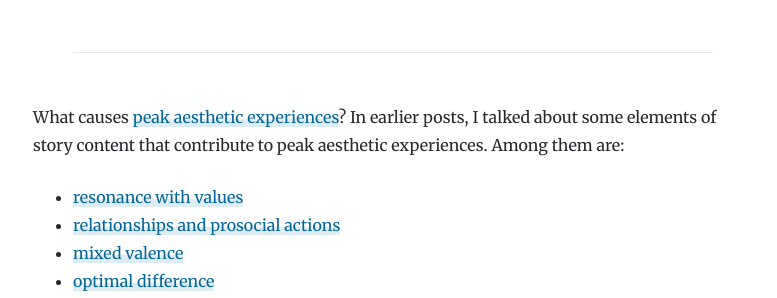
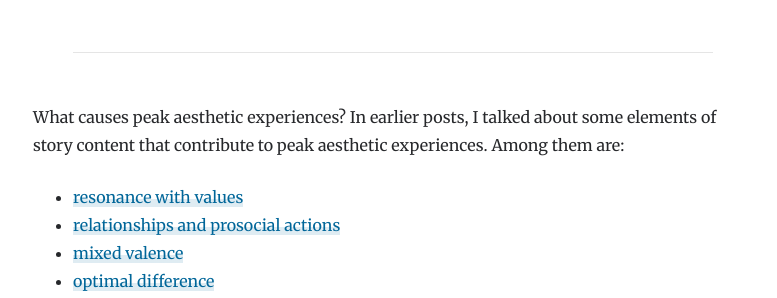
Before and after one commit to natelistrom/natelistrom.github.io, a Jekyll site: the page built from _posts/2022-05-25-pae-content-4.md, in a window 1280 px wide and 900 px high, scrolled down 443 px. Shown: the part 153-451 px from the top of the window, without its empty margins (247-1024 px from the left). Built offline with Jekyll 4.4.1, drawn with Linux system fonts in a browser that asks for light colours; part of the change alters nothing that is shown.

Commit message:
Remove redundant link

```diff
--- a/_posts/2022-05-25-pae-content-4.md
+++ b/_posts/2022-05-25-pae-content-4.md
@@ -12,7 +12,7 @@ I'm doing research for a book about story. [I'm posting summaries of my notes as
 
 ---
 
-What causes [peak aesthetic experiences]({% post_url 2022-03-29-pae-definitions %})? In earlier posts, I talked about some elements of story content that contribute to peak aesthetic experiences. Among them are:
+What causes peak aesthetic experiences? In earlier posts, I talked about some elements of story content that contribute to peak aesthetic experiences. Among them are:
 
 - [resonance with values]({% post_url 2022-04-08-pae-content %})
 - [relationships and prosocial actions]({% post_url 2022-04-08-pae-content %})
```
